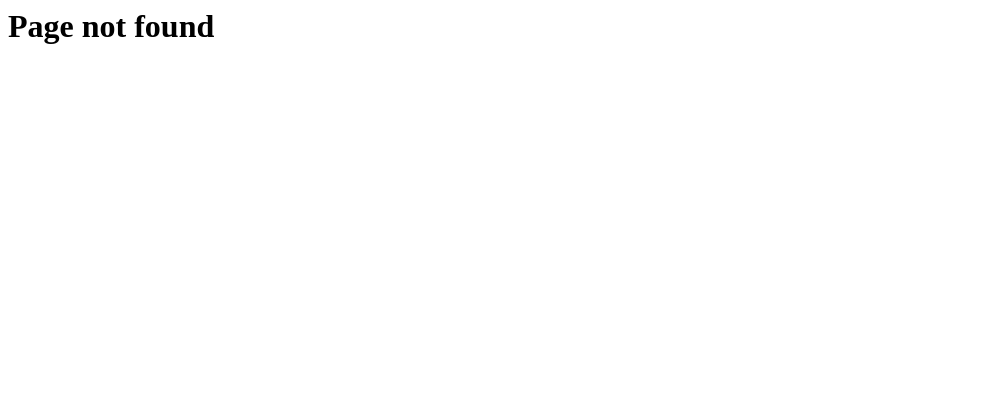
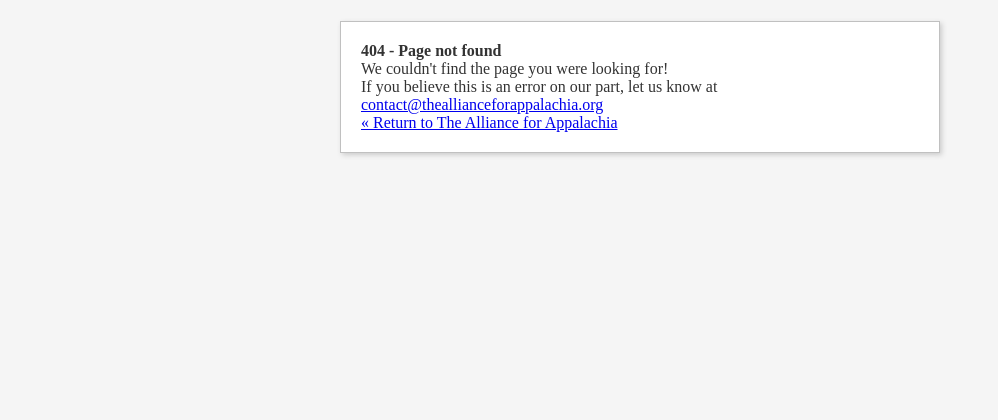
Before and after one commit to garrettr/afa, a Django app: template templates/404.html in a window 1280 px wide. Shown: the top 420 px of the page, without its empty margins (0-998 px from the left). Before the commit the page ends 44 px from the top, so only its background shows below. Run offline with Django 3.2, Linux system fonts and the light colour scheme; the template is opened without the code that fills it, so the values that code supplies are empty; parts of the project's set-up code (start-up, migrations or seed data) failed here and were passed over.

Commit message:
Improved 404 error page

```diff
--- a/templates/404.html
+++ b/templates/404.html
@@ -1 +1,24 @@
-<h1>Page not found</h1>
+<!DOCTYPE html>
+<html>
+  <head>
+    <title>404 - Page not found | The Alliance for Appalachia</title>
+    <link rel="stylesheet" type="text/css" href="/static/css/reset.css" />
+    <style>
+      body { width: 600px; margin:0 auto; color:#333; background:whitesmoke; }
+      #container { margin: 21px 0 21px 0; padding:20px; background:white; border:1px solid silver; box-shadow: 2px 2px 5px #ccc; }
+    </style>
+  </head>
+
+  <body>
+    <div id="container">
+      <h1>404 - Page not found</h1>
+      <p>We couldn't find the page you were looking for!</p>
+      <p>If you believe this is an error on our part, let us know at
+      <a href="mailto:contact@theallianceforappalachia.org?subject=404%20Page%20%not%20found%20Error">
+        contact@theallianceforappalachia.org
+      </a>
+      </p>
+      <p><a href="/">&laquo; Return to The Alliance for Appalachia</a></p>
+    </div>
+  </body>
+</html>
```
